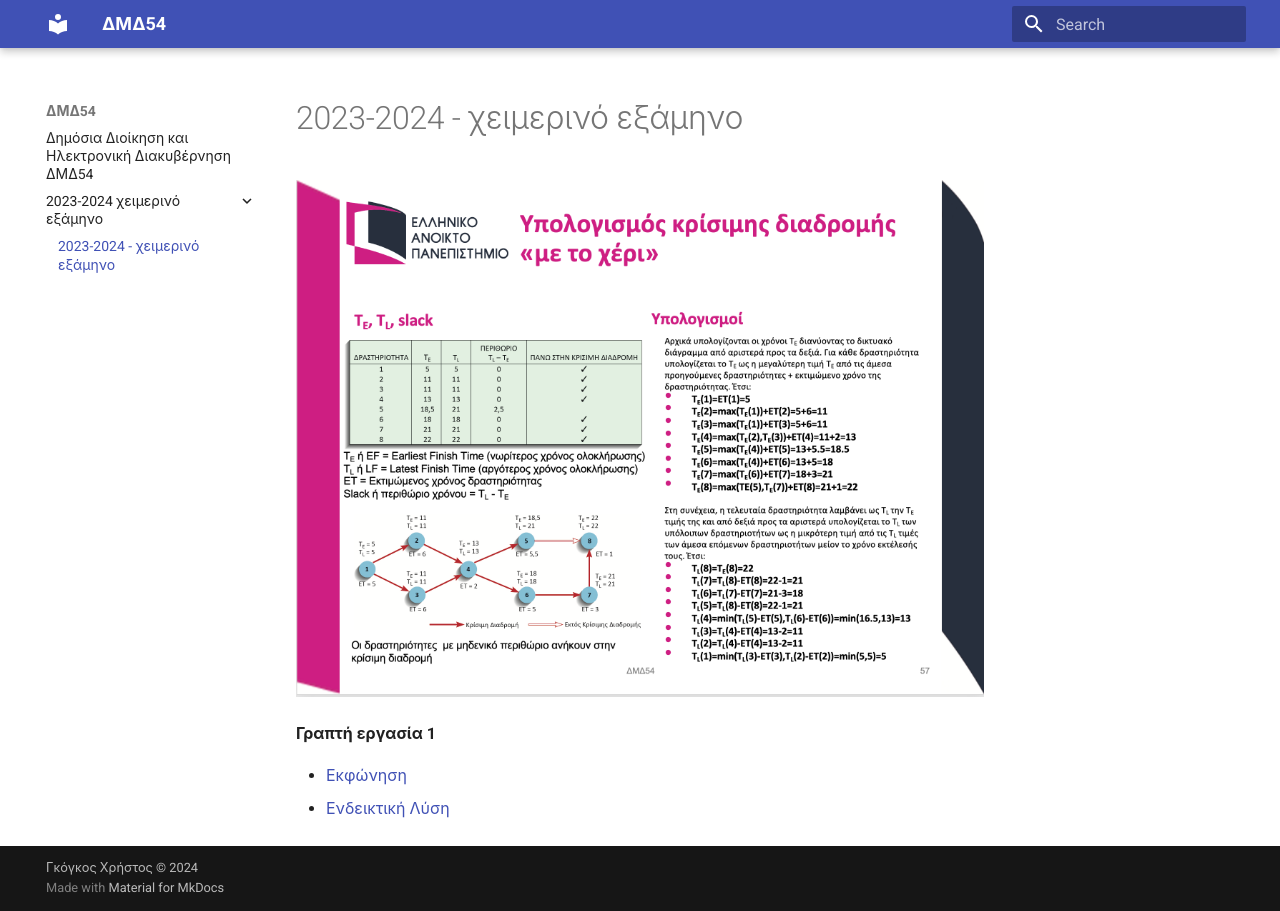
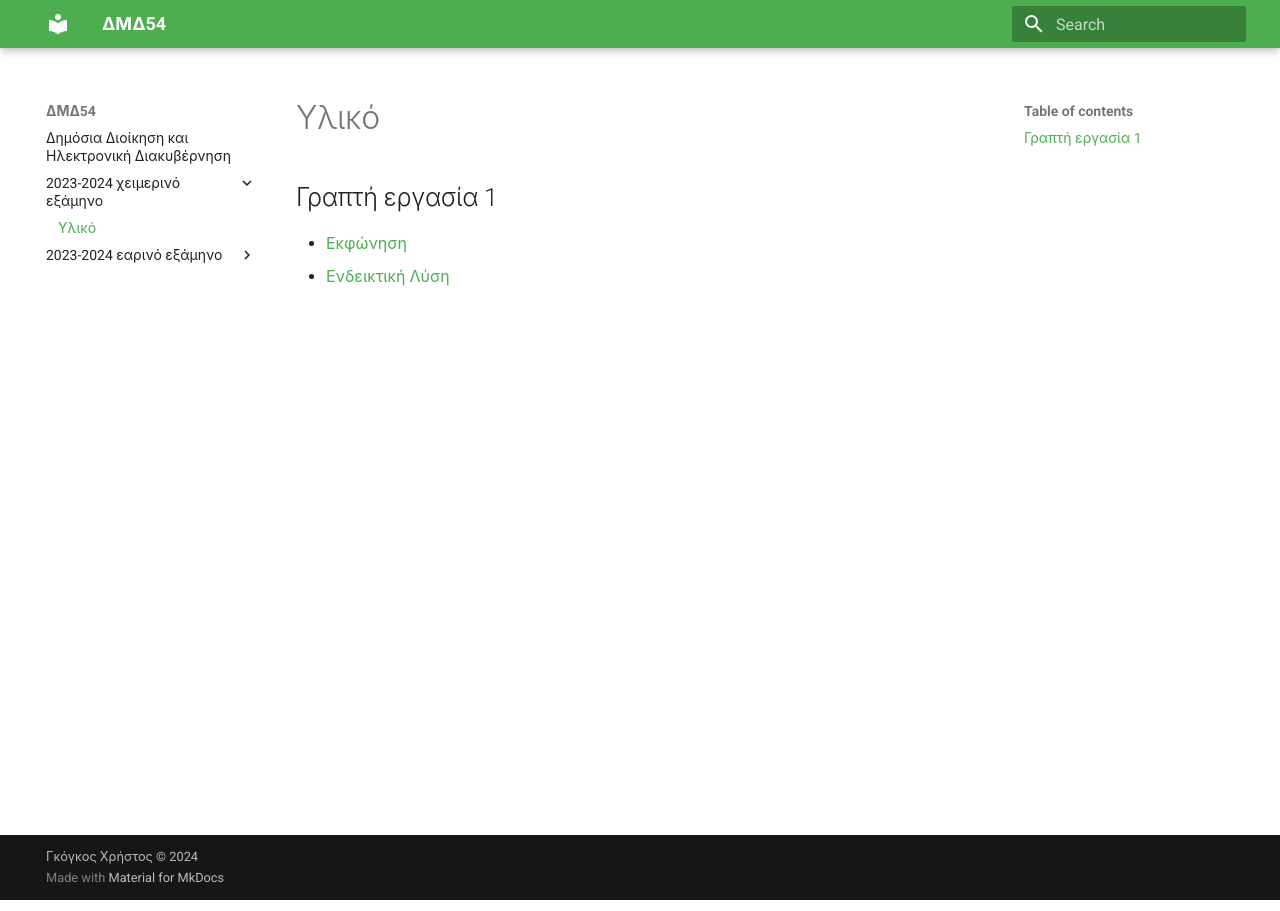
Before and after one commit to chgogos/DMD54, an MkDocs documentation site: the page built from docs/2023-2024-fall-semester.md, in a window 1280 px wide. Built offline with MkDocs 1.6.1 and Material for MkDocs 9.7.7, drawn with Linux system fonts in a browser that asks for light colours.

Commit message:
Update navigation for spring semester

```diff
--- a/docs/2023-2024-fall-semester.md
+++ b/docs/2023-2024-fall-semester.md
@@ -1,8 +1,5 @@
-# 2023-2024 - χειμερινό εξάμηνο
+# Υλικό
 
-![](./resources/CPM-example.png)
-
-**Γραπτή εργασία 1**
-
+## Γραπτή εργασία 1
 * [Εκφώνηση](./resources/1η_ΓΕ_2023-24_(ΧΕΙΜΕΡΙΝΟ)_ΔΜΔ54_Εκφώνηση.pdf)
 * [Ενδεικτική Λύση](./resources/1η_ΓΕ_2023-24_(ΧΕΙΜΕΡΙΝΟ)_ΔΜΔ54_Λύσεις.pdf)
--- /dev/null
+++ b/docs/2023-2024-spring-semester.md
@@ -0,0 +1,4 @@
+# Υλικό
+
+## Γραπτή εργασία 1
+* [Εκφώνηση](./resources/1η_ΓΕ_2023-24_ΕΑΡΙΝΟ_ΔΜΔ54_Εκφώνηση.pdf)
--- a/mkdocs.yml
+++ b/mkdocs.yml
@@ -5,6 +5,10 @@ theme:
     -navigation.tabs
     -content.code.copy
   language: en
+  palette:
+    scheme: default
+    primary: green
+
 
 markdown_extensions:
   - pymdownx.snippets:
```
Also changed, not shown: docs/index.md (+60 -3 lines), docs/.pages, docs/resources/valacich.jpg (added), 7 other files.
